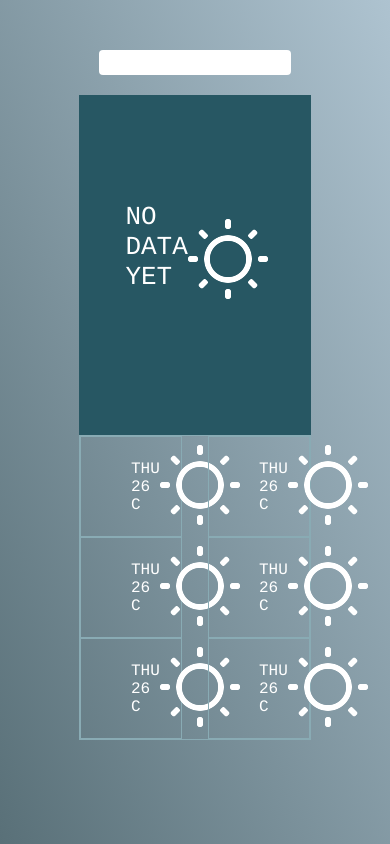
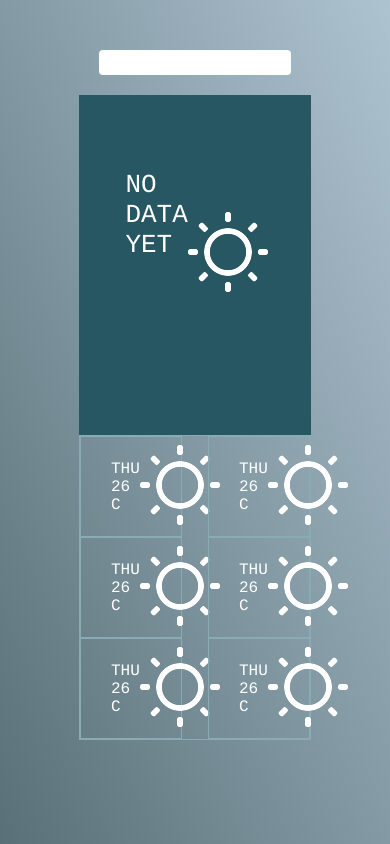
Before and after one commit to slay336/WeatherCast, a Flask app: page / in a window 390 px wide. Run offline with Flask 2, Linux system fonts and the light colour scheme; parts of the project's set-up code (start-up, migrations or seed data) failed here and were passed over.

Commit message:
Медиа-запрос на 1100px

```diff
--- a/json_parser/__init__.py
+++ b/json_parser/__init__.py
@@ -8,7 +8,7 @@ with open("city_names.json", "r") as f:
     available_cities = json.loads(f.read())
 
 
-class Metrics(Enum):
+class Units(Enum):
     METRIC = "units=metric"
     IMPERIAL = "units=imperial"
 
@@ -23,7 +23,7 @@ class WeatherRetriever:
     def ask_weather_data(self, city: str):
         city_data = available_cities[city]
         target_url = f"{self.url}onecall?lat={city_data['lat']}&lon={city_data['lon']}" \
-                     f"&exclude=minutely,hourly,alerts&{Metrics.METRIC.value}&appid={self.key}"
+                     f"&exclude=minutely,hourly,alerts&{Units.METRIC.value}&appid={self.key}"
         response = requests.get(target_url).json()
         return response
 
--- a/visual/static/css/style.css
+++ b/visual/static/css/style.css
@@ -1,7 +1,4 @@
 @import url('https://fonts.googleapis.com/css2?family=Cousine&display=swap');
-
-
-/*font-family: 'Cousine', monospace;*/
 
 body {
     height: 100vh;
@@ -72,17 +69,19 @@ body {
     height: 340px;
     width: 100%;
     display: block;
-    padding: 75px 20% 0;
+    padding: 75px 20%;;
 
     background-color: #275763;
     font-size: 26px;
 }
 
 .currentWeatherFlex {
-    height: 70%;
     display: flex;
     justify-content: space-between;
-    align-items: center;
+}
+
+#mainWeatherIcon {
+    padding-top: 50%;
 }
 
 .currentDate {
@@ -131,3 +130,12 @@ body {
         opacity: 0%;
     }
 }
+
+@media screen and (max-width: 1100px) {
+    .forecastText {
+        margin-left: -20px;
+    }
+    .forecastImage {
+        margin-right: -20px;
+    }
+}
--- a/visual/templates/base.html
+++ b/visual/templates/base.html
@@ -4,6 +4,7 @@
         <meta charset="UTF-8">
         <title>{% block title %}{% endblock %}</title>
         <link rel="stylesheet" href="static/css/style.css">
+        <meta name="viewport" content="width=device-width, initial-scale=1">
         <link rel="apple-touch-icon" sizes="180x180" href="static/favicon/apple-touch-icon.png">
         <link rel="icon" type="image/png" sizes="192x192" href="static/favicon/favicon-192x192.png">
         <link rel="icon" type="image/png" sizes="32x32" href="static/favicon/favicon-32x32.png">
```
